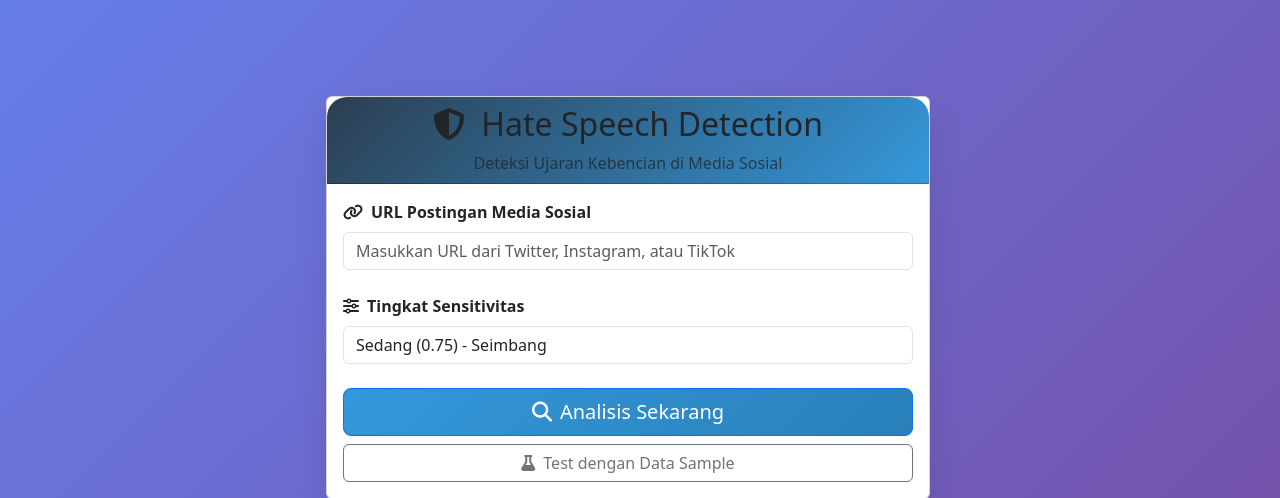
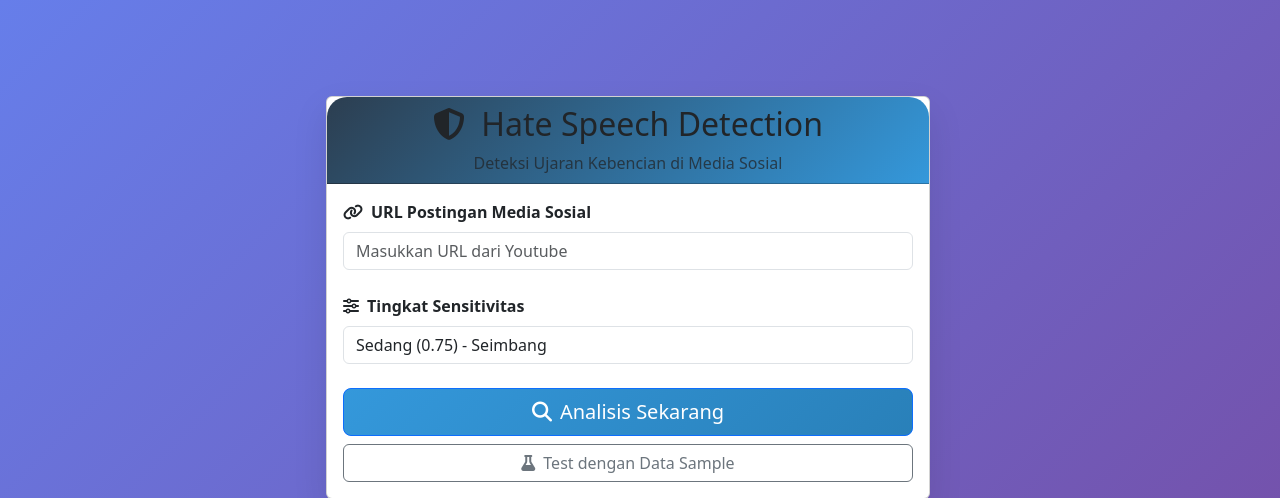
Before and after one commit to BagasBerlian/Bad_Sentences_Identification, a Flask app: page / in a window 1280 px wide. Shown: the top 498 px of the page. Run offline with Flask 3, Linux system fonts and the light colour scheme; some libraries are stand-ins or nearby versions.

Commit message:
connect to Youtube API V3

```diff
--- a/main/app.py
+++ b/main/app.py
@@ -9,47 +9,41 @@ import time
 import random
 from urllib.parse import urlparse
 import logging
+import re
+
 
 app = Flask(__name__)
 logging.basicConfig(level=logging.INFO)
 
 class HateSpeechDetector:
     def __init__(self):
-        """Initialize the hate speech detector with pre-trained model and dataset"""
         print("Loading SentenceTransformer model...")
-        self.model = SentenceTransformer('distiluse-base-multilingual-cased-v1')
+        self.model = SentenceTransformer('distiluse-base-multilingual-cased-v2')
 
-        # Load dataset kata kasar
         print("Loading hate speech dataset...")
         self.kasar_df = pd.read_csv('kalimat_kasar.csv')
 
-        # Filter hanya yang mengandung kata kasar (contains_bad_word = 1)
         self.hate_sentences = self.kasar_df[self.kasar_df['contains_bad_word'] == 1]['sentence'].tolist()
 
-        # Encode hate speech sentences
         print("Encoding hate speech sentences...")
         self.hate_embeddings = self.model.encode(self.hate_sentences, convert_to_tensor=True)
 
         print("Hate Speech Detector initialized successfully!")
 
+
     def preprocess_text(self, text):
-        """Clean and preprocess text"""
         if not isinstance(text, str):
             return ""
 
-        # Remove URLs
         text = re.sub(r'http[s]?://(?:[a-zA-Z]|[0-9]|[$-_@.&+]|[!*\\(\\),]|(?:%[0-9a-fA-F][0-9a-fA-F]))+', '', text)
 
-        # Remove mentions and hashtags (but keep the text)
         text = re.sub(r'[@#]\w+', '', text)
 
-        # Remove extra whitespace
         text = ' '.join(text.split())
 
         return text.strip()
 
-    def detect_hate_speech(self, comments, threshold=0.75):
-        """Detect hate speech in list of comments"""
+    def detect_hate_speech(self, comments, threshold=0.9):
         if not comments:
             return []
 
@@ -88,7 +82,6 @@ class HateSpeechDetector:
         return results
 
     def get_severity_level(self, score):
-        """Categorize severity based on similarity score"""
         if score >= 0.9:
             return "Sangat Tinggi"
         elif score >= 0.8:
@@ -99,73 +92,80 @@ class HateSpeechDetector:
             return "Rendah"
 
 class SocialMediaScraper:
-    def __init__(self):
+    def __init__(self, youtube_api_key=None):
         self.headers = {
             'User-Agent': 'Mozilla/5.0 (Windows NT 10.0; Win64; x64) AppleWebKit/537.36 (KHTML, like Gecko) Chrome/91.0.4472.124 Safari/537.36'
         }
+        self.youtube_api_key = youtube_api_key
 
     def extract_comments_from_url(self, url):
-        """Extract comments from social media URL"""
         try:
             # Determine platform
-            if 'twitter.com' in url or 'x.com' in url:
-                return self.scrape_twitter_comments(url)
-            elif 'instagram.com' in url:
-                return self.scrape_instagram_comments(url)
-            elif 'tiktok.com' in url:
-                return self.scrape_tiktok_comments(url)
+            if 'youtube.com' in url or 'youtu.be' in url:
+                return self.scrape_youtube_comments(url)
             else:
                 return []
         except Exception as e:
             logging.error(f"Error extracting comments: {str(e)}")
             return []
 
-    def scrape_twitter_comments(self, url):
-        """Scrape Twitter comments (simplified version)"""
-        # Note: This is a simplified version. In practice, you'd need Twitter API
-        # For demo purposes, we'll return some sample comments
-        sample_comments = [
-            "Postingan yang bagus sekali!",
-            "Setuju banget dengan pendapat ini",
-            "Wah keren nih informasinya",
-            "Terima kasih sudah berbagi",
-            "Sangat bermanfaat sekali"
-        ]
+    def scrape_youtube_comments(self, url):
+        if not self.youtube_api_key:
+            logging.error("YouTube API key belum diset")
+            return []
 
-        # Add some potentially offensive comments for testing
-        if random.random() > 0.5:  # 50% chance to include test offensive comments
-            sample_comments.extend([
-                "Males itu kalo kerja pagi trus gak ada yg nganter, anjing",
-                "sok geulis anjing",
-                "Lancau anjing.. stressnya aku..",
-                "ANJING!! AKUN TOLOL"
-            ])
+        video_id = self.extract_youtube_video_id(url)
+        if not video_id:
+            logging.error("Gagal mengambil video ID dari URL")
+            return []
 
-        return sample_comments[:10]  # Return max 10 comments
+        comments = []
+        base_url = "https://www.googleapis.com/youtube/v3/commentThreads"
 
-    def scrape_instagram_comments(self, url):
-        """Scrape Instagram comments (placeholder)"""
-        # Instagram requires authentication, so this is a placeholder
-        return [
-            "Beautiful post! 😍",
-            "Love this content",
-            "Amazing work!",
-            "Thanks for sharing"
-        ]
+        params = {
+            'part': 'snippet',
+            'videoId': video_id,
+            'key': self.youtube_api_key,
+            'maxResults': 100,
+            'textFormat': 'plainText'
+        }
 
-    def scrape_tiktok_comments(self, url):
-        """Scrape TikTok comments (placeholder)"""
-        # TikTok also requires special handling
-        return [
-            "So funny! 😂",
-            "Great video",
-            "Love it!",
-            "Nice content"
-        ]
+        while True:
+            response = requests.get(base_url, params=params, timeout=10)
+            if response.status_code != 200:
+                logging.error(f"YouTube API error: {response.status_code} {response.text}")
+                break
+
+            data = response.json()
+            items = data.get('items', [])
+
+            for item in items:
+                top_comment = item['snippet']['topLevelComment']['snippet']['textDisplay']
+                comments.append(top_comment)
+
+            if 'nextPageToken' in data:
+                params['pageToken'] = data['nextPageToken']
+            else:
+                break
+
+        return comments
+
+    def extract_youtube_video_id(self, url):
+        parsed = urlparse(url)
+
+        if 'youtu.be' in parsed.netloc:
+            return parsed.path[1:]
+        elif 'youtube.com' in parsed.netloc:
+            qs = dict([param.split('=') for param in parsed.query.split('&') if '=' in param])
+            return qs.get('v', None)
+        return None
+
+
+YOUTUBE_API_KEY = 'AIzaSyDsOT9hRkxf_M9FnonbZIYqc0OirHIV59s'
 
 # Initialize components
 detector = HateSpeechDetector()
-scraper = SocialMediaScraper()
+scraper = SocialMediaScraper(youtube_api_key=YOUTUBE_API_KEY)
 
 @app.route('/')
 def index():
--- a/main/templates/index.html
+++ b/main/templates/index.html
@@ -52,7 +52,7 @@
                                 <input type="url"
                                     class="form-control"
                                     id="urlInput"
-                                    placeholder="Masukkan URL dari Twitter, Instagram, atau TikTok"
+                                    placeholder="Masukkan URL dari Youtube"
                                     required>
                             </div>
 
```
